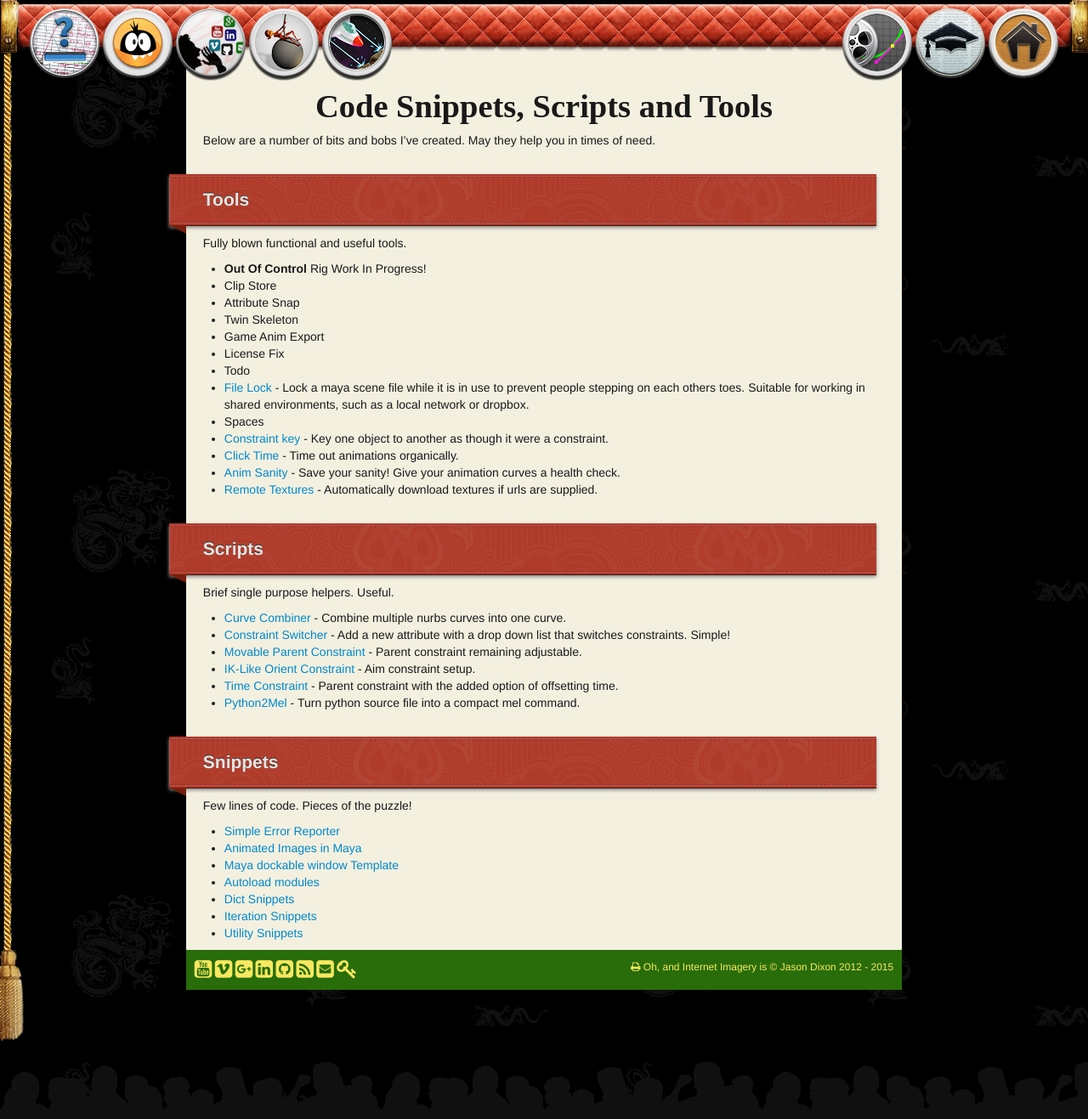
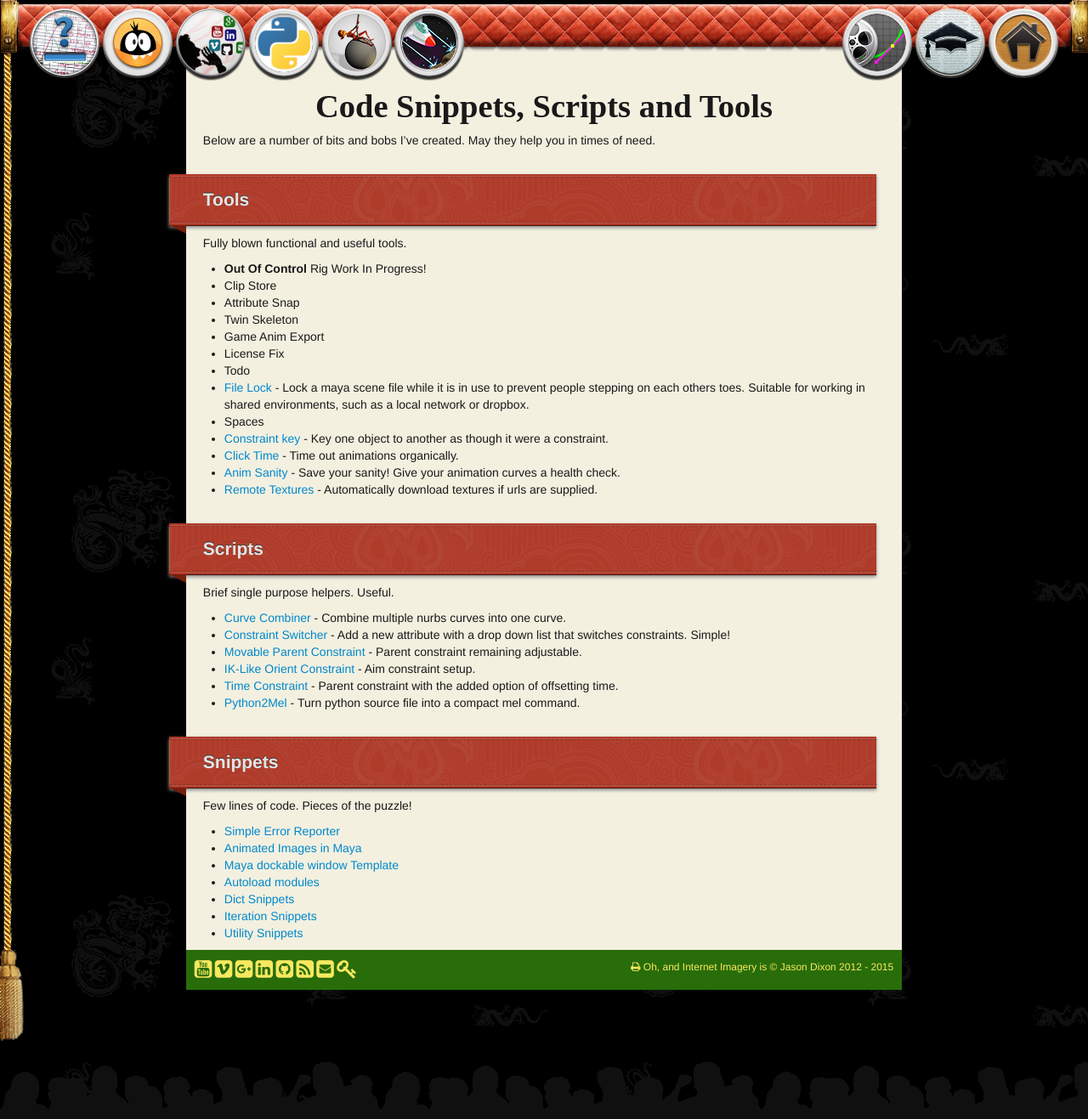
Before and after one commit to internetimagery/internetimagery.github.io, a Jekyll site: the page built from python/index.md, in a window 1280 px wide. Shown: the whole page at 85% size. Built offline with Jekyll 4.4.1, drawn with Linux system fonts in a browser that asks for light colours; nearby versions of some CDN libraries; some web fonts are replaced.

Commit message:
adding python button

```diff
--- a/python/index.md
+++ b/python/index.md
@@ -1,8 +1,8 @@
 ---
 title: Code Snippets, Scripts and Tools
 layout: page
-navigation: false
-thumb: /img/nav/challenges_button.png
+navigation: true
+thumb: /img/nav/python_button.png
 ---
 # Code Snippets, Scripts and Tools
 
```
Also changed, not shown: img/nav/python_button.png (added), 1 other file.
